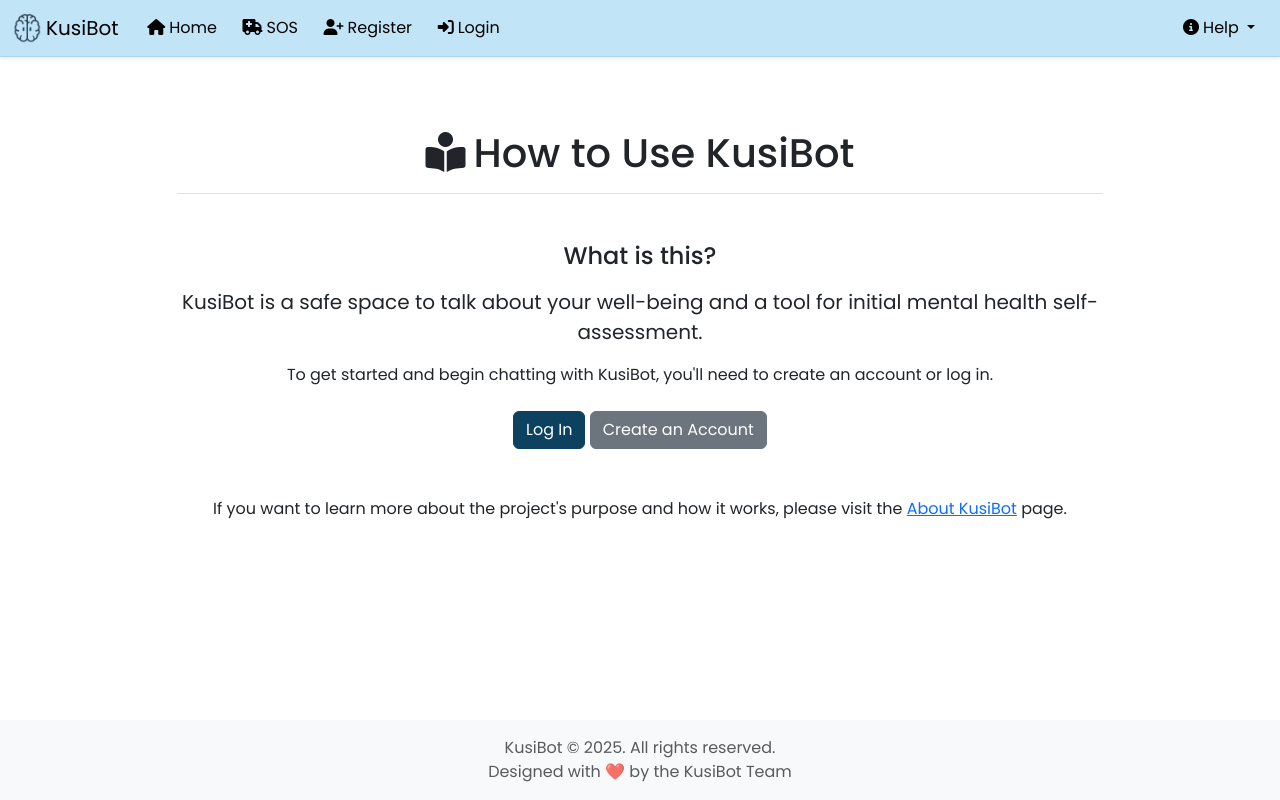
After one commit to didierrc/KusiBot, a Flask app: page /help in a window 1280 px wide. The commit adds this page. Run offline with Flask 3, Linux system fonts and the light colour scheme; some libraries are stand-ins or nearby versions.

Commit message:
Second change derived from Usability Tests

```diff
--- a/kusibot/app/general/routes.py
+++ b/kusibot/app/general/routes.py
@@ -20,6 +20,16 @@ def about():
     """
     return render_template('about.html')
 
+@main_bp.route('/help')
+def help():
+    """
+    Render the help page.
+
+    Returns:
+        str: The HTML help page to render.
+    """
+    return render_template('help.html')
+
 @main_bp.route('/sos')
 def sos():
     """Render the chatbot SOS list page.
--- a/kusibot/app/general/templates/about.html
+++ b/kusibot/app/general/templates/about.html
@@ -6,7 +6,7 @@
 <div class="row py-5 justify-content-center aling-items-center">
     <div class="col-lg-10">
 
-        <h1 class="mb-4 text-center border-bottom pb-3">About KusiBot</h1>
+        <h1 class="mb-4 text-center border-bottom pb-3"><i class="fa-solid fa-brain me-2"></i>About KusiBot</h1>
 
         <section class="mb-4">
             <h2 class="h4 fw-light text-center mb-3">Your Friendly Mental Health Companion</h2>
--- /dev/null
+++ b/kusibot/app/general/templates/help.html
@@ -0,0 +1,124 @@
+{% extends "base.html" %}
+
+{% block title %}Help - KusiBot{% endblock %}
+
+{% block content %}
+<div class="row py-5 justify-content-center aling-items-center">
+    <div class="col-lg-10">
+
+        <h1 class="mb-4 text-center border-bottom pb-3"><i class="fa-solid fa-book-open-reader me-2"></i>How to Use KusiBot</h1>
+
+        {% if current_user.is_authenticated and not current_user.is_professional %}
+        <section id="standard-user-guide">
+            <h2 class="h4 mb-3">Guide for Standard Users</h2>
+            <p class="lead">Welcome to KusiBot! Here's a simple guide of what you can do here.</p>
+
+            <div class="accordion" id="standardUserAccordion">
+
+                <div class="accordion-item">
+                    <h2 class="accordion-header" id="headingStandOne">
+                        <button class="accordion-button" type="button" data-bs-toggle="collapse" data-bs-target="#collapseStandOne" aria-expanded="true" aria-controls="collapseStandOne">
+                            <strong>Starting a Conversation</strong>
+                        </button>
+                    </h2>
+                    <div id="collapseStandOne" class="accordion-collapse collapse show" aria-labelledby="headingStandOne" data-bs-parent="#standardUserAccordion">
+                        <div class="accordion-body">
+                            Simply start typing in the message box on the <a href="{{ url_for('chatbot_bp.chatbot') }}">Chat</a> page. You can talk about anything that's on your mind—how your day was, what you're feeling, or any specific concerns you have. KusiBot is here to listen without judgment.
+                        </div>
+                    </div>
+                </div>
+
+                <div class="accordion-item">
+                    <h2 class="accordion-header" id="headingStandTwo">
+                        <button class="accordion-button collapsed" type="button" data-bs-toggle="collapse" data-bs-target="#collapseStandTwo" aria-expanded="false" aria-controls="collapseStandTwo">
+                            <strong>How Assessments Work</strong>
+                        </button>
+                    </h2>
+                    <div id="collapseStandTwo" class="accordion-collapse collapse" aria-labelledby="headingStandTwo" data-bs-parent="#standardUserAccordion">
+                        <div class="accordion-body">
+                            If your conversation indicates you might be experiencing symptoms of depression or anxiety, KusiBot may guide you through a standardised questionnaire. This process is conversational: KusiBot will ask you one question at a time. Your answers help provide insights that a healthcare professional can review.
+                        </div>
+                    </div>
+                </div>
+
+                <div class="accordion-item">
+                    <h2 class="accordion-header" id="headingStandThree">
+                        <button class="accordion-button collapsed" type="button" data-bs-toggle="collapse" data-bs-target="#collapseStandThree" aria-expanded="false" aria-controls="collapseStandThree">
+                            <strong>Accessing Crisis Support (SOS)</strong>
+                        </button>
+                    </h2>
+                    <div id="collapseStandThree" class="accordion-collapse collapse" aria-labelledby="headingStandThree" data-bs-parent="#standardUserAccordion">
+                        <div class="accordion-body">
+                            If you are in serious distress, please use the <a href="{{ url_for('main_bp.sos') }}">SOS</a> page at any time. This page provides immediate access to professional crisis support hotlines and resources. <strong>KusiBot is not a crisis intervention tool.</strong>
+                        </div>
+                    </div>
+                </div>
+
+            </div>
+        </section>
+
+        {% elif current_user.is_authenticated and current_user.is_professional %}
+        <section id="professional-user-guide">
+            <h2 class="h4 mb-3">Guide for Professionals</h2>
+            <p class="lead">This guide explains how to use the KusiBot dashboard to monitor standard user interactions.</p>
+
+            <div class="accordion" id="professionalUserAccordion">
+
+                <div class="accordion-item">
+                    <h2 class="accordion-header" id="headingProfOne">
+                        <button class="accordion-button" type="button" data-bs-toggle="collapse" data-bs-target="#collapseProfOne" aria-expanded="true" aria-controls="collapseProfOne">
+                            <strong>Navigating the Dashboard</strong>
+                        </button>
+                    </h2>
+                    <div id="collapseProfOne" class="accordion-collapse collapse show" aria-labelledby="headingProfOne" data-bs-parent="#professionalUserAccordion">
+                        <div class="accordion-body">
+                            The <a href="{{ url_for('professional_bp.dashboard') }}">Dashboard</a> is your main workspace. The left sidebar displays a list of all registered standard users. You can use the search bar to filter this list by username. Clicking on a user will load their data into the main panel.
+                        </div>
+                    </div>
+                </div>
+
+                <div class="accordion-item">
+                    <h2 class="accordion-header" id="headingProfTwo">
+                        <button class="accordion-button collapsed" type="button" data-bs-toggle="collapse" data-bs-target="#collapseProfTwo" aria-expanded="false" aria-controls="collapseProfTwo">
+                            <strong>Reviewing Conversation History</strong>
+                        </button>
+                    </h2>
+                    <div id="collapseProfTwo" class="accordion-collapse collapse" aria-labelledby="headingProfTwo" data-bs-parent="#professionalUserAccordion">
+                        <div class="accordion-body">
+                            After selecting a user, the <strong>Conversations</strong> tab will be active by default. This panel displays a filterable list of all conversations the user has had with the chatbot, sorted by date and ID. Click on any conversation to view its full transcript.
+                        </div>
+                    </div>
+                </div>
+
+                <div class="accordion-item">
+                    <h2 class="accordion-header" id="headingProfThree">
+                        <button class="accordion-button collapsed" type="button" data-bs-toggle="collapse" data-bs-target="#collapseProfThree" aria-expanded="false" aria-controls="collapseProfThree">
+                            <strong>Analysing Assessment Results</strong>
+                        </button>
+                    </h2>
+                    <div id="collapseProfThree" class="accordion-collapse collapse" aria-labelledby="headingProfThree" data-bs-parent="#professionalUserAccordion">
+                        <div class="accordion-body">
+                            Click the <strong>Assessments</strong> tab to view a history of all questionnaires a user has fully or partially completed. Each entry shows the assessment type, the completion date, and the final interpretation. You can click on an entry to expand it and see a detailed breakdown of each question, the user's free-text response, the categorized value, and the total score.
+                        </div>
+                    </div>
+                </div>
+
+            </div>
+        </section>
+
+        {% else %}
+        <section id="guest-user-guide" class="text-center mt-5">
+            <h2 class="h4 mb-3">What is this?</h2>
+            <p class="lead">KusiBot is a safe space to talk about your well-being and a tool for initial mental health self-assessment.</p>
+            <p>To get started and begin chatting with KusiBot, you'll need to create an account or log in.</p>
+            <div class="mt-4">
+                <a href="{{ url_for('auth_bp.login') }}" class="btn btn-primary">Log In</a>
+                <a href="{{ url_for('auth_bp.signup') }}" class="btn btn-secondary">Create an Account</a>
+            </div>
+            <p class="mt-5">If you want to learn more about the project's purpose and how it works, please visit the <a href="{{ url_for('main_bp.about') }}">About KusiBot</a> page.</p>
+        </section>
+        {% endif %}
+
+    </div>
+</div>
+{% endblock %}
--- a/kusibot/app/templates/base.html
+++ b/kusibot/app/templates/base.html
@@ -41,17 +41,9 @@
                 <div class="collapse navbar-collapse" id="navbarNav">
                     <ul class="navbar-nav me-auto mb-lg-0">
 
-                        {% if not current_user.is_authenticated %}
                         <li class="nav-item">
                             <a class="nav-link" href="{{ url_for('main_bp.index') }}">
                                 <i class="fa-solid fa-house me-1"></i>Home
-                            </a>
-                        </li>
-                        {% endif %}
-
-                        <li class="nav-item">
-                            <a class="nav-link" href="{{ url_for('main_bp.about') }}">
-                                <i class="fa-solid fa-circle-info me-1"></i>About
                             </a>
                         </li>
 
@@ -62,7 +54,7 @@
                         </li>
 
                         <!-- If user is NOT authenticated: See Register and Login
-                         If user IS authenticated: See Logout + Chat or Dashboard-->
+                         If user IS authenticated: SOS + Chat or Dashboard-->
                         {% if current_user.is_authenticated %}
 
                         {% if current_user.is_professional %}
@@ -79,11 +71,6 @@
                         </li>
                         {% endif %}
 
-                        <li class="nav-item">
-                            <a class="nav-link" href="{{ url_for('auth_bp.logout') }}">
-                                <i class="fa-solid fa-right-from-bracket me-1"></i>Logout
-                            </a>
-                        </li>
                         {% else %}
                         <li class="nav-item">
                             <a class="nav-link" href="{{ url_for('auth_bp.signup') }}">
@@ -97,6 +84,30 @@
                         </li>
                         {% endif %}
                     </ul>
+
+                    <ul class="navbar-nav ms-auto mb-lg-0 mb-2">
+
+                        <li class="nav-item dropdown">
+                            <a class="nav-link dropdown-toggle" href="#" role="button" data-bs-toggle="dropdown" aria-expanded="false">
+                                <i class="fa-solid fa-circle-info me-1"></i>Help
+                            </a>
+                            <ul class="dropdown-menu dropdown-menu-end">
+                                <li><a class="dropdown-item" href="{{ url_for('main_bp.help') }}">How to use KusiBot</a></li>
+                                <li><hr class="dropdown-divider"></li>
+                                <li><a class="dropdown-item" href="{{ url_for('main_bp.about') }}">About KusiBot</a></li>
+                            </ul>
+                        </li>
+
+                        {% if current_user.is_authenticated %}
+                        <li class="nav-item">
+                            <a class="nav-link" href="{{ url_for('auth_bp.logout') }}">
+                                <i class="fa-solid fa-right-from-bracket me-1"></i>Logout
+                            </a>
+                        </li>
+                        {% endif %}
+
+                    </ul>
+
                 </div>
 
             </div>
```
